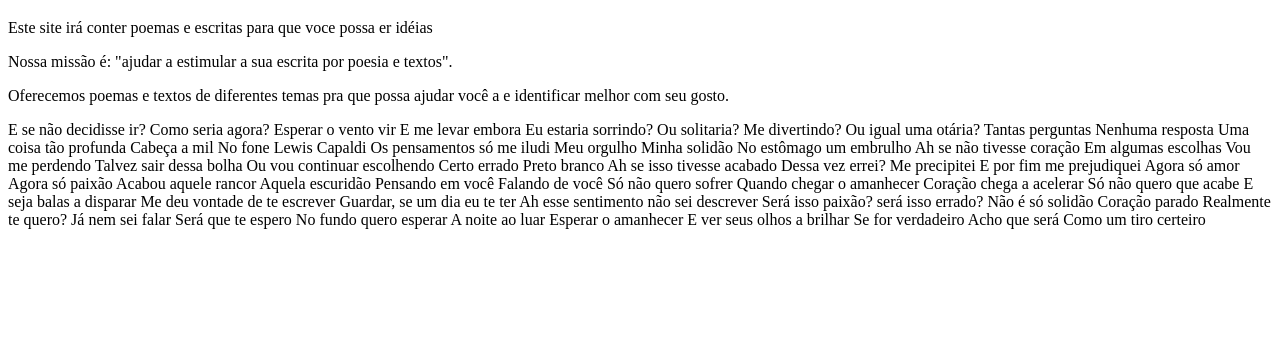
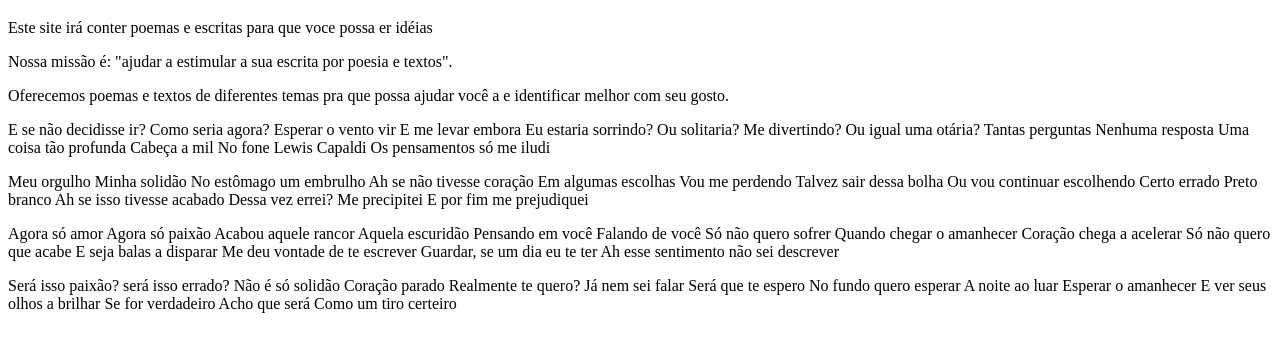
Before and after one commit to coutoeuuu/escrita_e_poesia, a plain HTML site: page index.html in a window 1280 px wide. Shown: the part 61-412 px from the top of the page. Drawn offline with Linux system fonts and the light colour scheme.

Commit message:
Update index.html

```diff
--- a/index.html
+++ b/index.html
@@ -21,8 +21,7 @@
 
 
 
-
-      E se não decidisse ir?
+<p>E se não decidisse ir?
 Como seria agora?
 Esperar o vento vir
 E me levar embora
@@ -41,7 +40,7 @@ No fone Lewis Capaldi
 Os pensamentos só me iludi
 
 
-      Meu orgulho
+<p> Meu orgulho
 Minha solidão
 No estômago um embrulho
 Ah se não tivesse coração
@@ -60,7 +59,7 @@ Me precipitei
 E por fim me prejudiquei
 
 
-      Agora só amor
+<p>Agora só amor
 Agora só paixão
 Acabou aquele rancor
 Aquela escuridão
@@ -79,7 +78,7 @@ Guardar, se um dia eu te ter
 Ah esse sentimento não sei descrever
 
 
-      Será isso paixão?
+<p>Será isso paixão?
 será isso errado?
 Não é só solidão
 Coração parado
```
